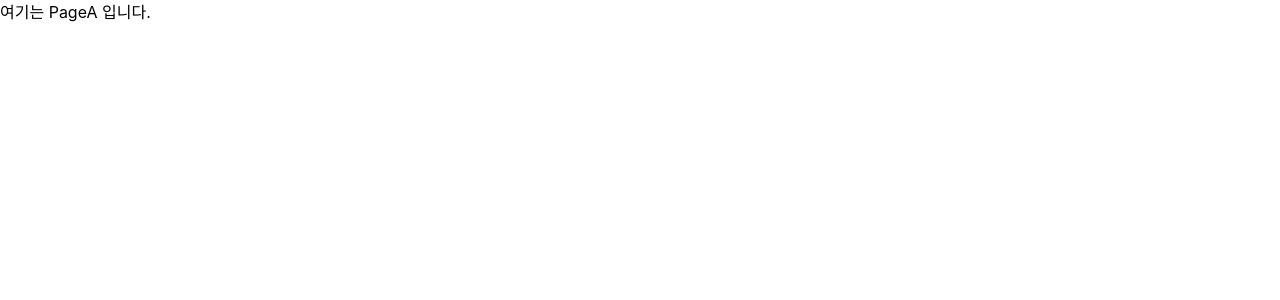
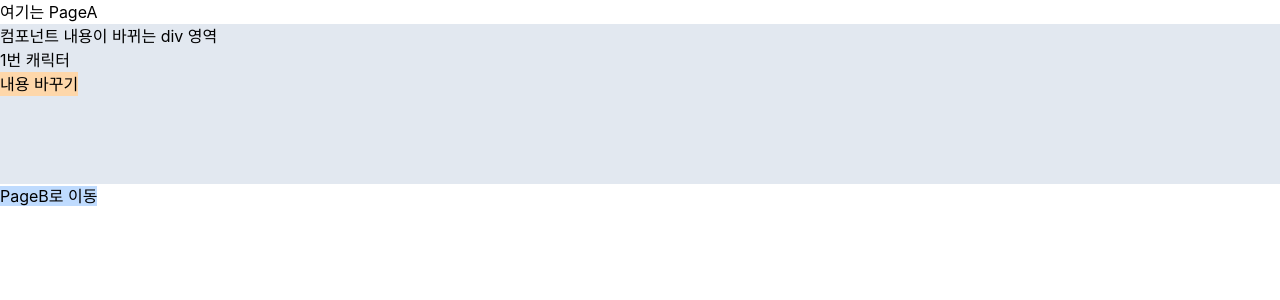
Before and after one commit to kimminsu31415/QuickTest, a React (Create React App) app: page /pageA in a window 1280 px wide. Shown: the top 300 px of the page. Built offline with nearby package versions, Linux system fonts and the light colour scheme.

Commit message:
add: get 함수 작성

```diff
--- a/src/pages/Home.js
+++ b/src/pages/Home.js
@@ -5,12 +5,32 @@ import axios from "axios";
 const Home = () => {
   const navigate = useNavigate();
 
-  const handleSelectCharacterGender = (gender) => {
-    //gender에 따라 데이터를 pageA로 보냄과 동시에 pageA로 이동
-    const characters =
-      gender === "female" ? ["여자 캐릭터 데이터"] : ["남자 캐릭터 데이터"];
+  const handleSelectCharacterGender = async (gender) => {
+    // 성별에 따라 다른 API 엔드포인트로 요청 보내기
+    const endpoint =
+      gender === "female"
+        ? "{{global}}/api/webtoon/female/"
+        : "{{global}}/api/webtoon/male/";
 
-    navigate("/PageA", { state: { characters } });
+    try {
+      // 서버에서 데이터 받아오기
+      const response = await axios.post(
+        endpoint,
+        {},
+        {
+          headers: {
+            "Content-Type": "application/json",
+            Accept: "application/json",
+          },
+        },
+      );
+
+      // 받아온 데이터를 PageA로 전달하면서 페이지 이동
+      const characters = response.data.map((item) => item.character);
+      navigate("/PageA", { state: { characters } });
+    } catch (error) {
+      console.error("데이터를 가져오는 중 오류가 발생했습니다:", error);
+    }
   };
 
   return (
--- a/src/pages/PageA.js
+++ b/src/pages/PageA.js
@@ -1,7 +1,92 @@
-import React from "react";
+import React, { useState } from "react";
+import { Link, useNavigate } from "react-router-dom";
 
-function PageA() {
-  return <div>여기는 PageA 입니다.</div>;
-}
+const PageA = () => {
+  const characters = [
+    "1번 캐릭터",
+    "2번 캐릭터",
+    "3번 캐릭터",
+    "4번 캐릭터",
+    "5번 캐릭터",
+    "6번 캐릭터",
+    "7번 캐릭터",
+  ];
+
+  // 현재 표시할 캐릭터의 인덱스
+  const [currentCharacterIndex, setCurrentCharacterIndex] = useState(0);
+
+  // useNavigate 훅 사용
+  const navigate = useNavigate();
+
+  // 버튼을 누르면 다음 캐릭터 인덱스로 값 증가
+  const ChangeCharacterContentIndex = () => {
+    if (currentCharacterIndex === characters.length - 1) {
+      // 마지막 캐릭터라면 PageB로 이동
+      navigate("/PageB");
+    } else {
+      // 마지막 캐릭터가 아니라면 다음 캐릭터 인덱스 값으로 변경
+      setCurrentCharacterIndex((prevIndex) => prevIndex + 1);
+    }
+  };
+
+  return (
+    <div>
+      <div>여기는 PageA</div>
+      <div className="h-40 bg-slate-200">
+        <div>컴포넌트 내용이 바뀌는 div 영역</div>
+        <div>{characters[currentCharacterIndex]}</div>
+        <button className="bg-orange-200" onClick={ChangeCharacterContentIndex}>
+          내용 바꾸기
+        </button>
+      </div>
+      <Link to="/PageB" className="bg-blue-200">
+        PageB로 이동
+      </Link>
+    </div>
+  );
+};
 
 export default PageA;
+
+{
+  /*
+  import React, { useState } from "react";
+import { useNavigate, useLocation } from "react-router-dom";
+
+const PageA = () => {
+  const location = useLocation();
+  const [characters] = useState(location.state?.characters || []);
+  const [currentCharacterIndex, setCurrentCharacterIndex] = useState(0);
+  const navigate = useNavigate();
+
+  const ChangeCharacterContentIndex = () => {
+    if (currentCharacterIndex === characters.length - 1) {
+      navigate("/PageB");
+    } else {
+      setCurrentCharacterIndex((prevIndex) => prevIndex + 1);
+    }
+  };
+
+  return (
+    <div>
+      <div>여기는 PageA</div>
+      <div className="h-40 bg-slate-200">
+        <div>컴포넌트 내용이 바뀌는 div 영역</div>
+        <div>{characters[currentCharacterIndex]?.name}</div>
+        <button className="bg-orange-200" onClick={ChangeCharacterContentIndex}>
+          내용 바꾸기
+        </button>
+      </div>
+      <button onClick={() => navigate("/PageB")} className="bg-blue-200">
+        PageB로 이동
+      </button>
+    </div>
+  );
+};
+
+export default PageA;
+
+
+
+  */
+}
```
